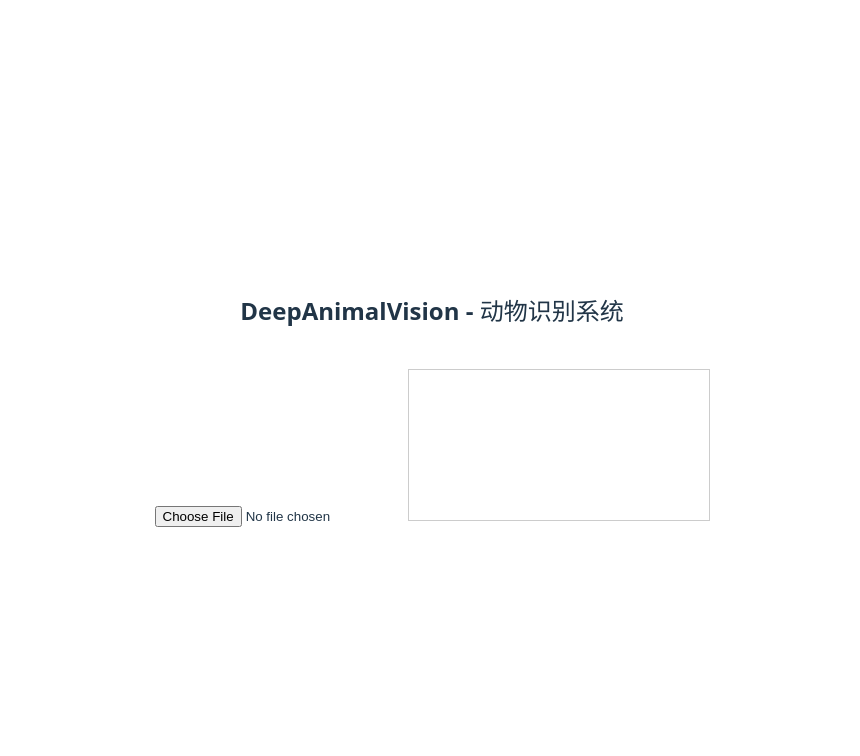
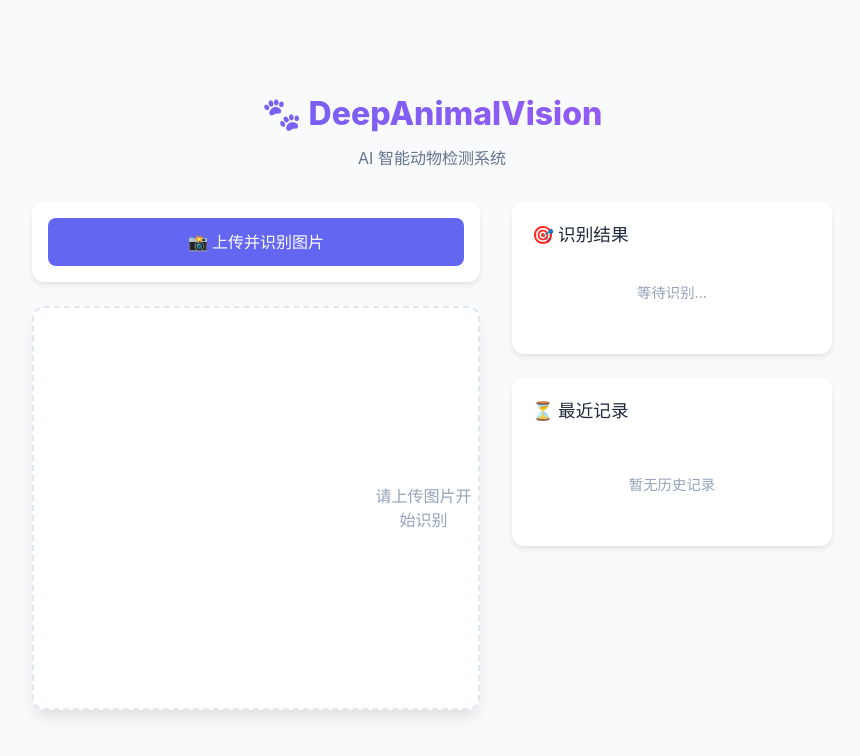
Before and after one commit to Salianbooth/DeepAnimalVision, a Vue app in the folder frontend/: page / in a window 1280 px wide. Shown: the top 756 px of the page, without its empty margins (208-1068 px from the left). Built offline with nearby package versions, Linux system fonts and the light colour scheme; the HTML template or start-up script is replaced by a standard one.

Commit message:
[fix] 优化界面

```diff
--- a/frontend/src/App.vue
+++ b/frontend/src/App.vue
@@ -2,47 +2,34 @@
 import { ref, onMounted } from 'vue'
 import axios from 'axios'
 
-/* ===== 状态 ===== */
+/* ===== 逻辑部分保持不变，仅修改 activeIndex 逻辑配合 UI ===== */
 const canvasRef = ref<HTMLCanvasElement | null>(null)
 const detections = ref<any[]>([])
 const loading = ref(false)
 const imageUrl = ref<string | null>(null)
 const activeIndex = ref<number | null>(null)
 
-
-/* ===== 导出数据 ===== */
-const exportResult = () => {
-  if (!detections.value.length) {
-    alert('当前没有可导出的识别结果')
-    return
-  }
-
-  const data = {
-    time: new Date().toLocaleString(),
-    detections: detections.value
-  }
-
-  const blob = new Blob(
-    [JSON.stringify(data, null, 2)],
-    { type: 'application/json' }
-  )
-
-  const url = URL.createObjectURL(blob)
-  const a = document.createElement('a')
-  a.href = url
-  a.download = 'detect_result.json'
-  a.click()
-  URL.revokeObjectURL(url)
-}
-
-/* 历史记录 */
 type HistoryItem = {
   imageUrl: string
   detections: any[]
   time: string
 }
+const historyList = ref<HistoryItem[]>([])
 
-const historyList = ref<HistoryItem[]>([])
+const classMap: Record<number, string> = { 0: '人', 5: '公交车', 11: '停车标志' }
+const colorMap: Record<number, string> = { 0: '#ef4444', 5: '#3b82f6', 11: '#10b981' }
+
+const exportResult = () => {
+  if (!detections.value.length) return
+  const data = { time: new Date().toLocaleString(), detections: detections.value }
+  const blob = new Blob([JSON.stringify(data, null, 2)], { type: 'application/json' })
+  const url = URL.createObjectURL(blob)
+  const a = document.createElement('a')
+  a.href = url
+  a.download = `detect_${Date.now()}.json`
+  a.click()
+  URL.revokeObjectURL(url)
+}
 
 const deleteHistory = (index: number) => {
   historyList.value.splice(index, 1)
@@ -55,184 +42,352 @@
   localStorage.removeItem('history')
 }
 
-/* ===== 映射 ===== */
-const classMap: Record<number, string> = {
-  0: '人',
-  5: '公交车',
-  11: '停车标志'
-}
-
-const colorMap: Record<number, string> = {
-  0: 'red',
-  5: 'blue',
-  11: 'green'
-}
-
-/* ===== Canvas 绘制 ===== */
 const drawCanvas = () => {
   if (!canvasRef.value || !imageUrl.value) return
-
   const canvas = canvasRef.value
   const ctx = canvas.getContext('2d')!
-
   const img = new Image()
   img.src = imageUrl.value
-
   img.onload = () => {
-    canvas.width = img.width
-    canvas.height = img.height
+    // 容器宽度适配
+    const containerWidth = canvas.parentElement?.clientWidth || 800
+    const scale = containerWidth / img.width
+    canvas.width = containerWidth
+    canvas.height = img.height * scale
 
     ctx.clearRect(0, 0, canvas.width, canvas.height)
-    ctx.drawImage(img, 0, 0)
+    ctx.drawImage(img, 0, 0, canvas.width, canvas.height)
 
     detections.value.forEach((det, index) => {
-      const [x1, y1, x2, y2] = det.bbox
-      const w = x2 - x1
-      const h = y2 - y1
-
+      const [x1, y1, x2, y2] = det.bbox.map((v: number) => v * scale)
       const isActive = index === activeIndex.value
-      const color = isActive ? 'orange' : (colorMap[det.class_id] || 'yellow')
+      const color = isActive ? '#f59e0b' : (colorMap[det.class_id] || '#8b5cf6')
 
       ctx.strokeStyle = color
-      ctx.lineWidth = isActive ? 5 : 2
-      ctx.font = '16px Arial'
+      ctx.lineWidth = isActive ? 4 : 2
+      ctx.strokeRect(x1, y1, x2 - x1, y2 - y1)
+
       ctx.fillStyle = color
-
-      ctx.strokeRect(x1, y1, w, h)
-
-      const label = `${classMap[det.class_id] || det.class_id} ${det.confidence.toFixed(2)}`
-      ctx.fillText(label, x1, Math.max(y1 - 5, 20))
+      ctx.font = 'bold 14px Inter, system-ui'
+      const label = `${classMap[det.class_id] || '物体'} ${(det.confidence * 100).toFixed(0)}%`
+      ctx.fillText(label, x1, y1 > 20 ? y1 - 8 : y1 + 20)
     })
   }
 }
 
-/* ===== 上传识别 ===== */
 const onFileChange = async (event: Event) => {
   const input = event.target as HTMLInputElement
-  if (!input.files || input.files.length === 0) return
-
+  if (!input.files?.[0]) return
   const file = input.files[0]
-
-  if (imageUrl.value) {
-    URL.revokeObjectURL(imageUrl.value)
-  }
-
-  const url = URL.createObjectURL(file)
-  imageUrl.value = url
+  if (imageUrl.value) URL.revokeObjectURL(imageUrl.value)
+  imageUrl.value = URL.createObjectURL(file)
 
   const formData = new FormData()
   formData.append('image', file)
-
   loading.value = true
   detections.value = []
 
   try {
-    const res = await axios.post(
-      'http://127.0.0.1:8000/api/detect/',
-      formData
-    )
-
+    const res = await axios.post('http://127.0.0.1:8000/api/detect/', formData)
     detections.value = res.data.detections
     activeIndex.value = null
     drawCanvas()
-
-    /* 保存历史 */
-    const record: HistoryItem = {
-      imageUrl: url,
-      detections: res.data.detections,
-      time: new Date().toLocaleString()
-    }
-
+    const record = { imageUrl: imageUrl.value, detections: res.data.detections, time: new Date().toLocaleTimeString() }
     historyList.value.unshift(record)
     localStorage.setItem('history', JSON.stringify(historyList.value))
-
+  } catch (e) {
+    alert('识别失败，请检查后端服务')
   } finally {
     loading.value = false
   }
 }
 
-
-
-
-/* ===== 点击历史 ===== */
 const loadHistory = (item: HistoryItem) => {
   imageUrl.value = item.imageUrl
   detections.value = item.detections
   activeIndex.value = null
-  drawCanvas()
+  setTimeout(drawCanvas, 50)
 }
 
-/* ===== 初始化 ===== */
 onMounted(() => {
   const saved = localStorage.getItem('history')
-  if (saved) {
-    historyList.value = JSON.parse(saved)
-  }
+  if (saved) historyList.value = JSON.parse(saved)
 })
 </script>
 
 <template>
-  <div style="padding: 40px">
-    <h2>DeepAnimalVision - 动物识别系统</h2>
+  <div class="app-container">
+    <header class="header">
+      <div class="logo">🐾 DeepAnimalVision</div>
+      <div class="subtitle">AI 智能动物检测系统</div>
+    </header>
 
-    <input type="file" accept="image/*" @change="onFileChange" />
+    <main class="main-layout">
+      <section class="canvas-section">
+        <div class="upload-card">
+          <label class="file-input-label">
+            <span v-if="!loading">📸 上传并识别图片</span>
+            <span v-else>⚙️ 正在分析图像...</span>
+            <input type="file" accept="image/*" @change="onFileChange" :disabled="loading" />
+          </label>
+          <button v-if="detections.length" @click="exportResult" class="btn-export">
+            📥 导出 JSON
+          </button>
+        </div>
 
-    <p v-if="loading" style="color: #409eff">🔍 正在识别中...</p>
+        <div class="canvas-wrapper">
+          <canvas ref="canvasRef"></canvas>
+          <div v-if="!imageUrl" class="placeholder">
+            <p>请上传图片开始识别</p>
+          </div>
+        </div>
+      </section>
 
-    <canvas ref="canvasRef" style="border: 1px solid #ccc; margin-top: 20px;"></canvas>
+      <aside class="sidebar">
+        <div class="card result-card">
+          <h3>🎯 识别结果 <span class="badge" v-if="detections.length">{{ detections.length }}</span></h3>
+          <div v-if="detections.length" class="list-container">
+            <div
+              v-for="(item, index) in detections"
+              :key="index"
+              class="list-item"
+              :class="{ active: activeIndex === index }"
+              @click="activeIndex = index; drawCanvas()"
+            >
+              <span class="dot" :style="{ backgroundColor: colorMap[item.class_id] || '#8b5cf6' }"></span>
+              <span class="label">{{ classMap[item.class_id] || '未知' }}</span>
+              <span class="conf">{{ (item.confidence * 100).toFixed(1) }}%</span>
+            </div>
+          </div>
+          <p v-else class="empty-text">等待识别...</p>
+        </div>
 
-    <!-- 结果列表 -->
-    <div v-if="detections.length" style="margin-top: 20px">
-      <h3>检测结果（点击高亮）</h3>
-      <ul>
-        <li
-          v-for="(item, index) in detections"
-          :key="index"
-          @click="activeIndex = index; drawCanvas()"
-          style="cursor: pointer"
-        >
-          {{ classMap[item.class_id] }} - {{ item.confidence.toFixed(2) }}
-        </li>
-      </ul>
-    </div>
-
-    <!-- 历史记录 -->
-    <div v-if="historyList.length" style="margin-top: 40px">
-      <h3>
-        历史记录
-        <button
-          style="margin-left: 10px"
-          @click="clearHistory"
-        >
-          清空
-        </button>
-      </h3>
-
-      <ul>
-        <li
-          v-for="(item, index) in historyList"
-          :key="index"
-          style="margin-bottom: 8px"
-        >
-          <span
-            @click="loadHistory(item)"
-            style="cursor: pointer; margin-right: 10px"
-          >
-            {{ item.time }}（{{ item.detections.length }} 个目标）
-          </span>
-
-          <button @click="deleteHistory(index)">🗑</button>
-        </li>
-      </ul>
-    </div>
-
-
-   <!-- 历史记录 -->
-    <div v-if="detections.length" style="margin-top: 10px">
-      <button @click="exportResult">
-        导出识别结果（JSON）
-      </button>
-    </div>
-
+        <div class="card history-card">
+          <div class="card-header">
+            <h3>⏳ 最近记录</h3>
+            <button v-if="historyList.length" @click="clearHistory" class="btn-text">清空</button>
+          </div>
+          <div v-if="historyList.length" class="list-container">
+            <div
+              v-for="(item, index) in historyList"
+              :key="index"
+              class="history-item"
+            >
+              <div class="history-info" @click="loadHistory(item)">
+                <span class="time">{{ item.time }}</span>
+                <span class="count">{{ item.detections.length }} 个目标</span>
+              </div>
+              <button @click="deleteHistory(index)" class="btn-del">✕</button>
+            </div>
+          </div>
+          <p v-else class="empty-text">暂无历史记录</p>
+        </div>
+      </aside>
+    </main>
   </div>
 </template>
+
+<style scoped>
+/* 现代配色与字体 */
+:global(body) {
+  margin: 0;
+  background-color: #f8fafc;
+  color: #1e293b;
+  font-family: 'Inter', -apple-system, sans-serif;
+}
+
+.app-container {
+  max-width: 1200px;
+  margin: 0 auto;
+  padding: 2rem;
+}
+
+/* Header */
+.header {
+  margin-bottom: 2rem;
+  text-align: center;
+}
+.logo {
+  font-size: 2rem;
+  font-weight: 800;
+  background: linear-gradient(135deg, #6366f1 0%, #a855f7 100%);
+  -webkit-background-clip: text;
+  -webkit-text-fill-color: transparent;
+}
+.subtitle {
+  color: #64748b;
+  margin-top: 0.5rem;
+}
+
+/* Layout */
+.main-layout {
+  display: grid;
+  grid-template-columns: 1fr 320px;
+  gap: 2rem;
+  align-items: start;
+}
+
+@media (max-width: 968px) {
+  .main-layout { grid-template-columns: 1fr; }
+}
+
+/* Canvas Area */
+.canvas-section {
+  display: flex;
+  flex-direction: column;
+  gap: 1.5rem;
+}
+
+.upload-card {
+  display: flex;
+  gap: 1rem;
+  background: white;
+  padding: 1rem;
+  border-radius: 12px;
+  box-shadow: 0 4px 6px -1px rgba(0,0,0,0.1);
+}
+
+.file-input-label {
+  flex: 1;
+  display: block;
+  padding: 0.75rem 1.5rem;
+  background: #6366f1;
+  color: white;
+  border-radius: 8px;
+  text-align: center;
+  cursor: pointer;
+  font-weight: 600;
+  transition: all 0.2s;
+}
+.file-input-label:hover { background: #4f46e5; transform: translateY(-1px); }
+.file-input-label input { display: none; }
+
+.btn-export {
+  padding: 0.75rem 1.25rem;
+  background: white;
+  border: 1px solid #e2e8f0;
+  border-radius: 8px;
+  cursor: pointer;
+  font-weight: 600;
+  transition: all 0.2s;
+}
+.btn-export:hover { background: #f1f5f9; }
+
+.canvas-wrapper {
+  background: #ffffff;
+  border-radius: 12px;
+  overflow: hidden;
+  box-shadow: 0 10px 15px -3px rgba(0,0,0,0.1);
+  min-height: 400px;
+  display: flex;
+  align-items: center;
+  justify-content: center;
+  position: relative;
+  border: 2px dashed #e2e8f0;
+}
+canvas {
+  width: 100%;
+  height: auto;
+  display: block;
+}
+.placeholder { color: #94a3b8; }
+
+/* Sidebar & Cards */
+.card {
+  background: white;
+  border-radius: 12px;
+  padding: 1.25rem;
+  box-shadow: 0 4px 6px -1px rgba(0,0,0,0.1);
+  margin-bottom: 1.5rem;
+}
+.card h3 {
+  margin-top: 0;
+  font-size: 1.1rem;
+  display: flex;
+  align-items: center;
+  gap: 0.5rem;
+}
+
+.badge {
+  background: #f1f5f9;
+  padding: 2px 8px;
+  border-radius: 999px;
+  font-size: 0.8rem;
+  color: #6366f1;
+}
+
+/* List Items */
+.list-container {
+  display: flex;
+  flex-direction: column;
+  gap: 0.5rem;
+}
+
+.list-item {
+  display: flex;
+  align-items: center;
+  padding: 0.75rem;
+  background: #f8fafc;
+  border-radius: 8px;
+  cursor: pointer;
+  transition: all 0.2s;
+  border: 2px solid transparent;
+}
+.list-item:hover { background: #f1f5f9; }
+.list-item.active {
+  border-color: #f59e0b;
+  background: #fffbeb;
+}
+
+.dot {
+  width: 8px;
+  height: 8px;
+  border-radius: 50%;
+  margin-right: 12px;
+}
+.label { flex: 1; font-weight: 500; }
+.conf { color: #64748b; font-size: 0.9rem; }
+
+/* History */
+.card-header {
+  display: flex;
+  justify-content: space-between;
+  align-items: center;
+  margin-bottom: 1rem;
+}
+.btn-text {
+  background: none;
+  border: none;
+  color: #ef4444;
+  cursor: pointer;
+  font-size: 0.85rem;
+}
+
+.history-item {
+  display: flex;
+  justify-content: space-between;
+  align-items: center;
+  padding: 0.6rem 0.75rem;
+  background: #f8fafc;
+  border-radius: 8px;
+  font-size: 0.9rem;
+}
+.history-info { flex: 1; cursor: pointer; }
+.time { display: block; font-weight: 500; }
+.count { font-size: 0.75rem; color: #94a3b8; }
+.btn-del {
+  background: none;
+  border: none;
+  color: #cbd5e1;
+  cursor: pointer;
+  padding: 4px;
+}
+.btn-del:hover { color: #ef4444; }
+
+.empty-text {
+  text-align: center;
+  color: #94a3b8;
+  font-size: 0.9rem;
+  padding: 1rem 0;
+}
+</style>
```
